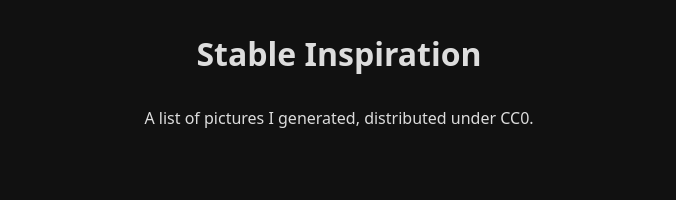
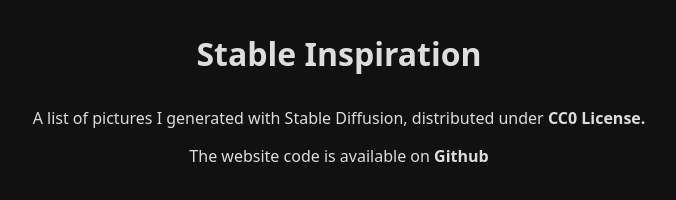
Before and after one commit to vr-voyage/generated_pictures, a plain HTML site: page index.html in a window 1280 px wide. Shown: the whole page, without its empty margins (301-977 px from the left). Drawn offline with Linux system fonts and the light colour scheme; no server answers.

Commit message:
Linking from the website back to here
So that both are connected now.

Signed-off-by: Voyage <voyage@miouyouyou.fr>

```diff
--- a/index.html
+++ b/index.html
@@ -105,13 +105,23 @@
 
 
         }
+
+        a, a:hover, a:visited, a:focus {
+            text-decoration: unset;
+            color: unset;
+            font-weight: bold;
+        }
+
+
+
     </style>
 </head>
 
 <body>
 <div id="introduction">
     <h1>Stable Inspiration</h1>
-    <p>A list of pictures I generated, distributed under CC0.</p>
+    <p>A list of pictures I generated with Stable Diffusion, distributed under <a href="https://creativecommons.org/choose/zero/">CC0 License.</a></p>
+    <p>The website code is available on <a href="https://github.com/vr-voyage/generated_pictures">Github</a></p>
 </div>
 
 
```
